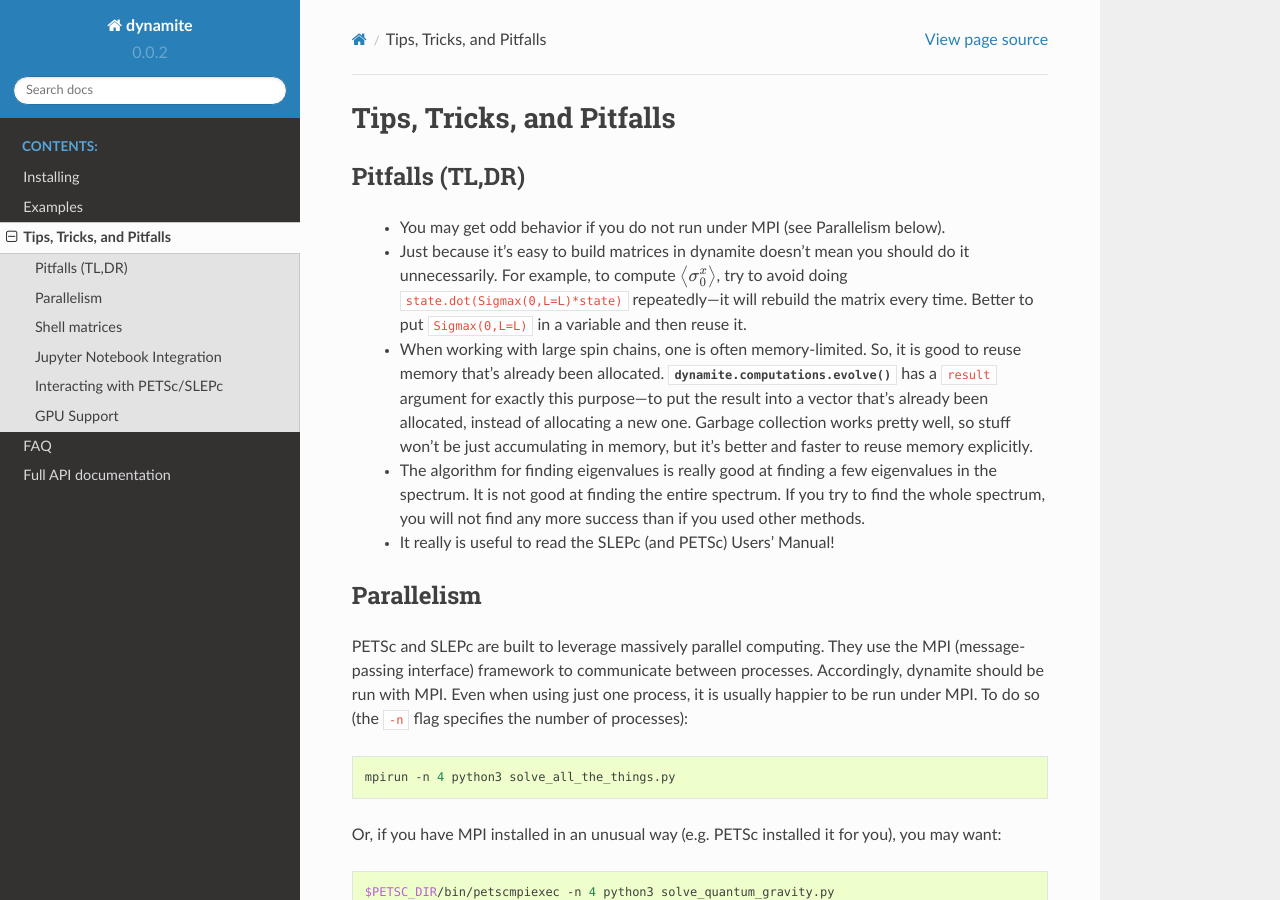
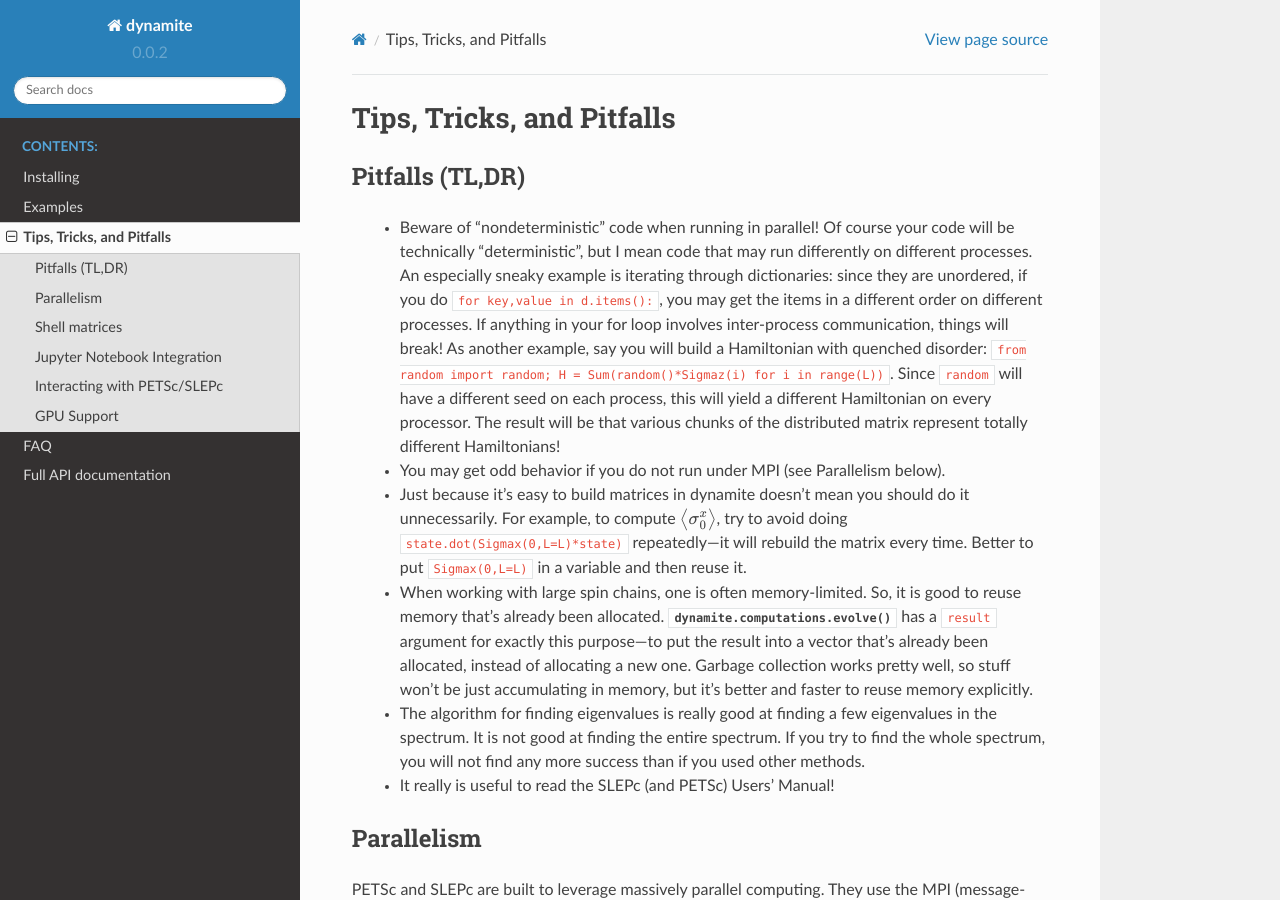
Before and after one commit to GregDMeyer/dynamite, a Sphinx documentation site: the page built from docs/tips.rst, in a window 1280 px wide and 900 px high. Built offline with Sphinx 7.4.7 and the Read the Docs theme 2.0.0, drawn with Linux system fonts in a browser that asks for light colours.

Commit message:
update tips in docs

```diff
--- a/docs/tips.rst
+++ b/docs/tips.rst
@@ -4,6 +4,7 @@ Tips, Tricks, and Pitfalls
 
 Pitfalls (TL,DR)
 ----------------
+ - Beware of "nondeterministic" code when running in parallel! Of course your code will be technically "deterministic", but I mean code that may run differently on different processes. An especially sneaky example is iterating through dictionaries: since they are unordered, if you do ``for key,value in d.items():``, you may get the items in a different order on different processes. If anything in your for loop involves inter-process communication, things will break! As another example, say you will build a Hamiltonian with quenched disorder: ``from random import random; H = Sum(random()*Sigmaz(i) for i in range(L))``. Since ``random`` will have a different seed on each process, this will yield a different Hamiltonian on every processor. The result will be that various chunks of the distributed matrix represent totally different Hamiltonians!
  - You may get odd behavior if you do not run under MPI (see Parallelism below).
  - Just because it's easy to build matrices in dynamite doesn't mean you should do it unnecessarily. For example, to compute :math:`\left< \sigma^x_0 \right>`, try to avoid doing ``state.dot(Sigmax(0,L=L)*state)`` repeatedly---it will rebuild the matrix every time. Better to put ``Sigmax(0,L=L)`` in a variable and then reuse it.
  - When working with large spin chains, one is often memory-limited. So, it is good to reuse memory that's already been allocated. :meth:`dynamite.computations.evolve` has a ``result`` argument for exactly this purpose---to put the result into a vector that's already been allocated, instead of allocating a new one. Garbage collection works pretty well, so stuff won't be just accumulating in memory, but it's better and faster to reuse memory explicitly.
```
